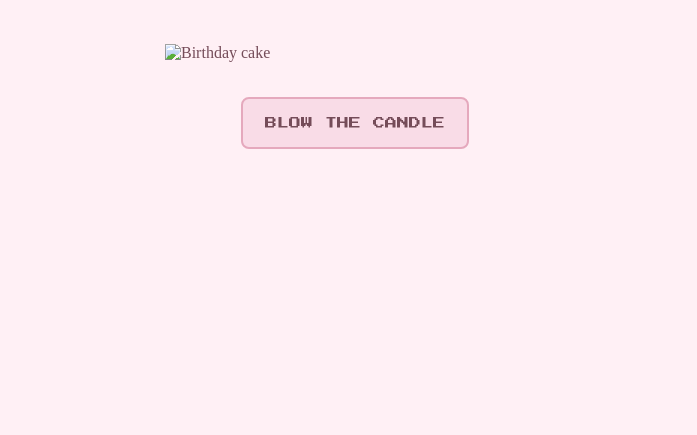
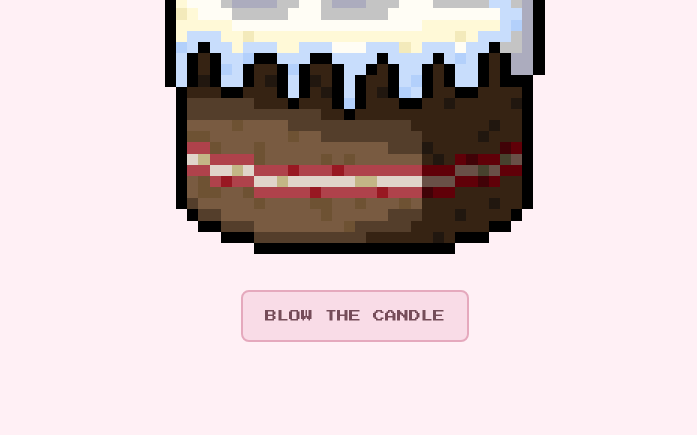
Before and after one commit to ImToruU/birthday, a plain HTML site: page index.html in a window 1280 px wide. Shown: the part 365-800 px from the top of the page, without its empty margins (285-982 px from the left). Drawn offline with Linux system fonts and the light colour scheme.

Commit message:
Update index.html

```diff
--- a/index.html
+++ b/index.html
@@ -11,11 +11,11 @@
       <h1 class="birthday-title">HAPPY BIRTHDAY!!!</h1>
 
       <div class="cake-container">
-        <img src="assets/cake.png" alt="Birthday cake" class="cake" />
+        <img src="cake.png" alt="Birthday cake" class="cake" />
 
-        <img src="assets/flame2.png" alt="" class="flame flame-one" />
-        <img src="assets/flame1.png" alt="" class="flame flame-two" />
-        <img src="assets/flame3.png" alt="" class="flame flame-three" />
+        <img src="flame2.png" alt="" class="flame flame-one" />
+        <img src="flame1.png" alt="" class="flame flame-two" />
+        <img src="flame3.png" alt="" class="flame flame-three" />
       </div>
 
       <button id="blow-button">BLOW THE CANDLE</button>
```
